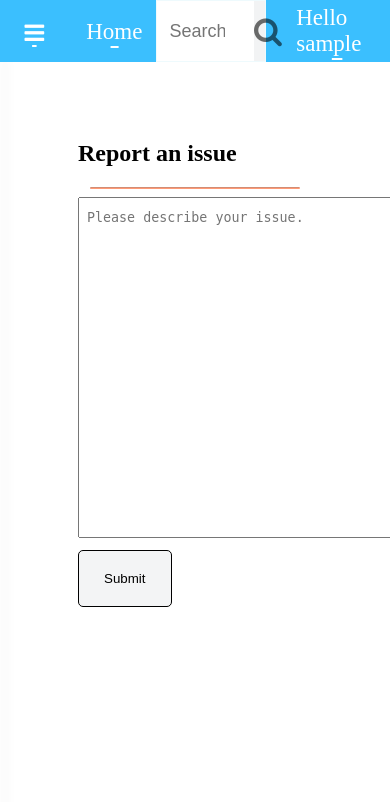
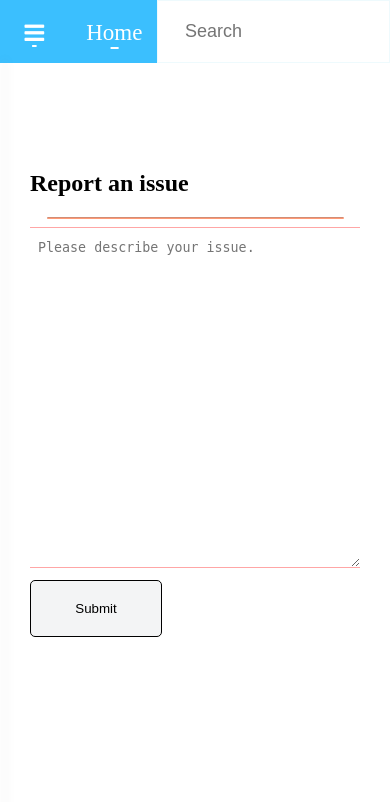
Before and after one commit to nolwoldn/Lender-Web, a Django app: template Lend/templates/Reporting_page.html in a window 390 px wide; the page is wider, and only the part inside the window is pictured. Shown: the top 802 px of that part. Run offline with Django 4.2, Linux system fonts and the light colour scheme; the template is opened without the code that fills it: most values are stand-ins (such as "Sample title", 1, 10 or a date in 2020).

Commit message:
finished reporting page responsivness and mobile responsivness for home page

```diff
--- a/Lend/static/css/header.css
+++ b/Lend/static/css/header.css
@@ -14,7 +14,7 @@ body {
   float: right;
   position: fixed;
   justify-content: space-between;
-  background-color: rgb(59, 191, 254) !important;
+  background-color: rgb(59, 191, 254);
   color: white;
   flex-flow: row nowrap;
   z-index: 20;
@@ -22,11 +22,13 @@ body {
 .burger {
   margin-right: 5px;
 }
+
 /*left*/
+
 .left {
   display: flex;
   padding-top: 2px;
-  width: 40%;
+  width: 30%;
   flex-flow: row nowrap;
 }
 
@@ -80,7 +82,6 @@ body {
   flex-wrap: nowrap;
   background-color: rgb(255, 255, 255);
   border: 1px solid rgba(205, 239, 248, 0.349);
-
 }
 #search-input {
   width: 90%;
@@ -196,7 +197,7 @@ body {
   flex-flow: column nowrap;
   align-items: start;
   width: 0%;
-  z-index: 1;
+  z-index: 21;
   background-color: rgb(227, 230, 232);
   box-shadow: 5px 60px 8px 1px rgba(130, 130, 130, 0.141);
   background-color: rgb(255, 255, 255);
@@ -272,3 +273,37 @@ nav {
     opacity: 1;
   }
 }
+
+@media (max-width: 900px) {
+  .profile-right-link {
+    display: none;
+  }
+  .search-wrapper {
+    width: 70%;
+  }
+  .search-wrapper {
+    width: 100%;
+    padding: 0px;
+  }
+  #drop-down-results {
+    width: 100%;
+    left: -20%;
+    transform : scaleX(1.3)
+  }
+  .search-button {
+    display: none;
+  }
+  #search-input {
+    width: 100%;
+    padding: 20px 15px;
+    margin-left: 12px;
+  }
+  .report-issue-link {
+    display: none;
+  }
+  .header {
+    justify-content: space-around;
+    gap: 40px;
+  }
+
+}
--- a/Lend/static/css/profile.css
+++ b/Lend/static/css/profile.css
@@ -349,7 +349,9 @@ h6 {
     transform: none;
     width: 90%;
   }
-
+  .borrow-req-cards {
+    width: 100%;
+  }
   .image-preview {
     width: 100%;
     height: 200px;
@@ -357,7 +359,7 @@ h6 {
   }
 }
 
-@media (min-width: 750px) and (max-width: 1200px) {
+@media (min-width: 750px) and (max-width: 1500px) {
   .delete-account {
     width: auto;
   }
--- a/Lend/static/css/reporting.css
+++ b/Lend/static/css/reporting.css
@@ -11,6 +11,7 @@ body {
 .txt-area {
   overflow: hidden;
   padding: 12px 8px;
+  width: 100%;
 }
 .submit-button {
   width: 40%;
@@ -18,9 +19,9 @@ body {
   border: 1px solid black;
   background-color: rgba(227, 230, 232, 0.438);
   margin-top: 12px;
-  border-radius: 5px ;
+  border-radius: 5px;
 }
-.submit-button:active{
+.submit-button:active {
   background-color: rgba(100, 100, 129, 0.431);
 }
 
@@ -42,14 +43,36 @@ hr {
   position: absolute;
   height: 20px;
   transform: scaleY(0);
-  animation: report-anim 0.7s cubic-bezier(0.5 ,1,0.5,1) forwards;
+  animation: report-anim 0.7s cubic-bezier(0.5, 1, 0.5, 1) forwards;
 }
 
-@keyframes report-anim{
-  0%{
+@keyframes report-anim {
+  0% {
     transform: scaleY(0);
   }
-  100%{
+  100% {
     transform: scaleY(1);
   }
 }
+
+@media (max-width: 500px) and (max-height: 1000px) {
+  .main-body {
+    padding: 150px 30px;
+  }
+  .txt-area {
+    width: 100%;
+    border: 1px solid rgba(255, 0, 0, 0.348);
+    border-left: none;
+    border-right: none;
+  }
+}
+
+@media (min-width: 1000px) and (max-height: 800px) {
+  .txt-area {
+    width: 100%;
+    border: 3px solid rgba(255, 0, 0, 0.348);
+    border-left: 4px solid rgb(85, 59, 254);
+    border-right: 4px solid rgb(104, 59, 254);
+    border-radius: 12px;
+  }
+}
--- a/Lend/static/js/header.js
+++ b/Lend/static/js/header.js
@@ -12,7 +12,19 @@ function closeSideBar() {
 }
 let timer;
 function openSideBar() {
-  sideBar.style.width = "20%";
+  const screenWidth = window.innerWidth;
+  switch (true) {
+    case (300 <= screenWidth) && (screenWidth < 700):
+      sideBar.style.width = "60%";
+      break;
+    case (700 <= screenWidth) && (screenWidth < 1000):
+      sideBar.style.width = "30%";
+      break;
+    case 1000 <= screenWidth:
+      sideBar.style.width = "20%";
+      break;
+  }
+
 
   timer = setTimeout(() => {
     Array.from(sideBar.children).forEach((child) => {
--- a/Lend/templates/Reporting_page.html
+++ b/Lend/templates/Reporting_page.html
@@ -56,11 +56,6 @@
       </div>
       {% endif %}
     </div>
-    <style>
-      .header {
-        position: relative;
-        width: 100%;
-      }
-    </style>
+
   </body>
 </html>
--- a/Lend/templates/header.html
+++ b/Lend/templates/header.html
@@ -4,6 +4,7 @@
   rel="stylesheet"
   href="https://cdnjs.cloudflare.com/ajax/libs/font-awesome/4.7.0/css/font-awesome.min.css"
 />
+
 <link rel="stylesheet" href="{%static 'css/header.css' %}" />
 
 <nav class="header">
@@ -11,8 +12,7 @@
     <button class="left-links side-btn fa fa-bars burger"></button>
 
     <a class="left-links" href="/">Home</a>
-    <a class="left-links" href="../../report/">Report issues</a>
-
+    <a class="left-links report-issue-link" href="../../report/">Report issues</a>
   </div>
 
   <div class="right">
@@ -25,13 +25,15 @@
       />
       <button class="fa fa-search search-button"></button>
 
-      <div id="drop-down-results">
-      </div>
+      <div id="drop-down-results"></div>
     </div>
 
-    <a class="left-links" href="../../profile/" style="margin-left: 18px;">Hello    {{username}}</a>
-
-
+    <a
+      class="left-links profile-right-link"
+      href="../../profile/"
+      style="margin-left: 18px"
+      >Hello {{username}}</a
+    >
   </div>
 </nav>
 <div class="side-bar">
@@ -43,7 +45,6 @@
     </a>
   </nav>
   <main class="side-mainbody">
-
     <a class="side-bar-link logout" href="../../logout/">Log out</a>
   </main>
 </div>
--- a/Lend/urls.py
+++ b/Lend/urls.py
@@ -11,12 +11,13 @@ from .views import (
     check_user,
     borrow,
     account_deletion,
+
 )
 
 urlpatterns = [
     path("", home, name="home"),
     path("login/", log_in, name="login"),
-    path("search/", Search, name="search"),
+
     path("api/search/", api_search),
     path("logout/", log_out, name="log_out"),
     path("signup/", sign_up, name="signup"),
```
Also changed, not shown: Lend/static/css/home.css (+12 -0 lines), Lend/templates/Home.html (+9 -1 lines), Lend/templates/Search_page.html (deleted, +0 -11 lines), Lend/templates/pageNotfound.html (added, +11 -0 lines), Lend/views.py (line endings or trailing spaces).
